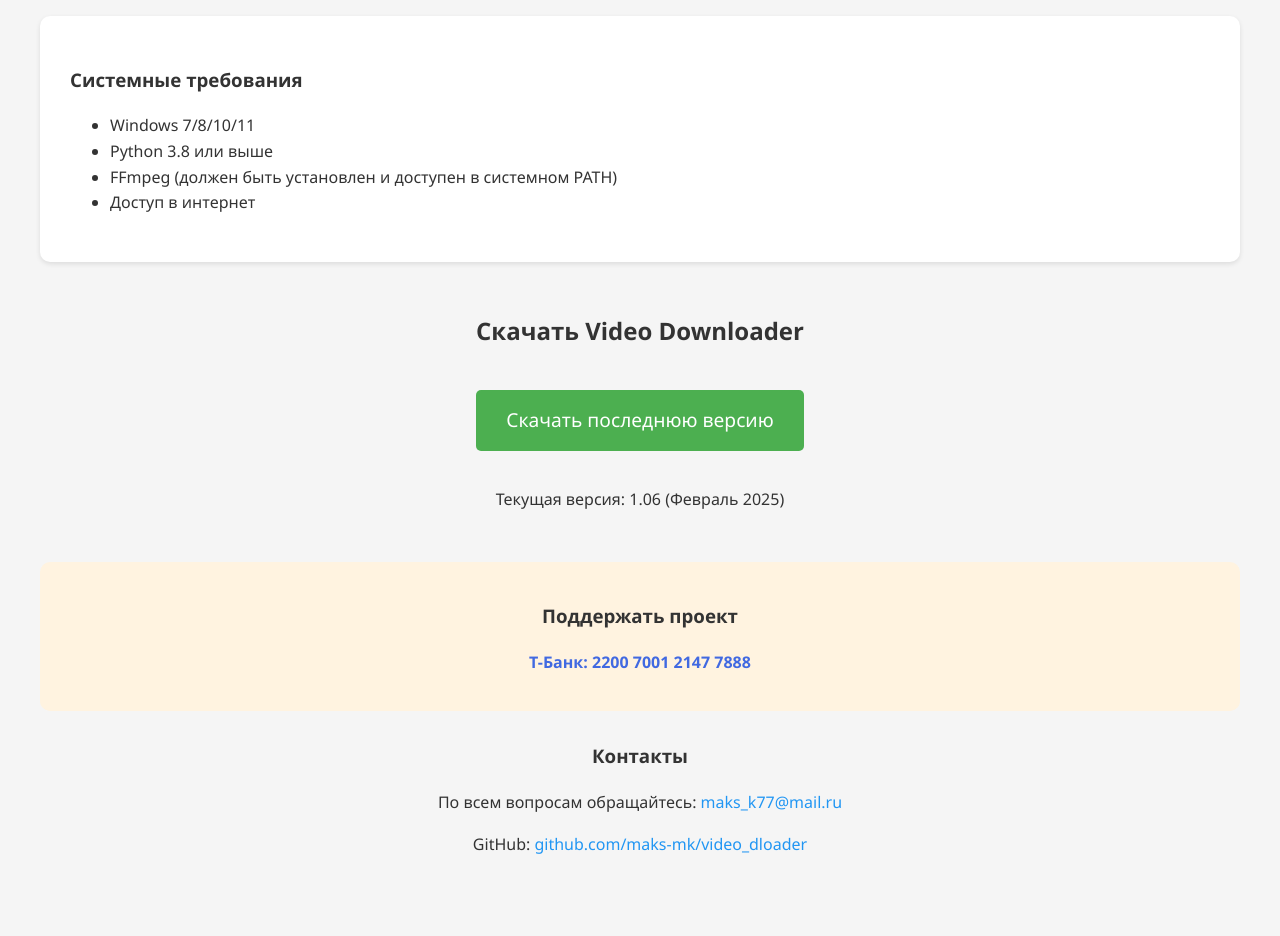
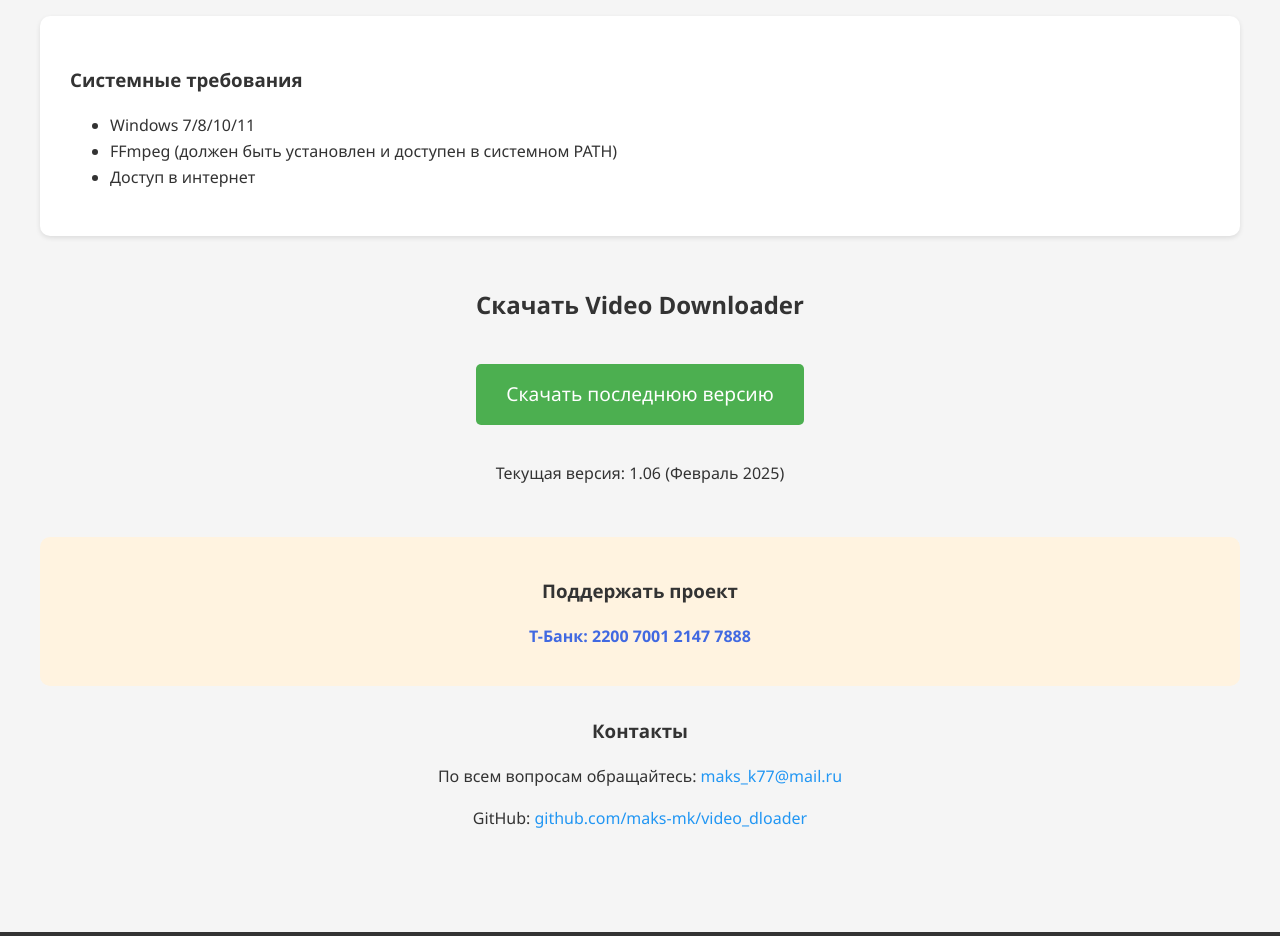
Before and after one commit to maks-mk/maks-mk.github.io, a plain HTML site: page index.html in a window 1280 px wide. Shown: the part 820-1756 px from the top of the page. Drawn offline with Linux system fonts and the light colour scheme.

Commit message:
Add files via upload

```diff
--- a/index.html
+++ b/index.html
@@ -175,7 +175,6 @@
             <h3>Системные требования</h3>
             <ul>
                 <li>Windows 7/8/10/11</li>
-                <li>Python 3.8 или выше</li>
                 <li>FFmpeg (должен быть установлен и доступен в системном PATH)</li>
                 <li>Доступ в интернет</li>
             </ul>
```
